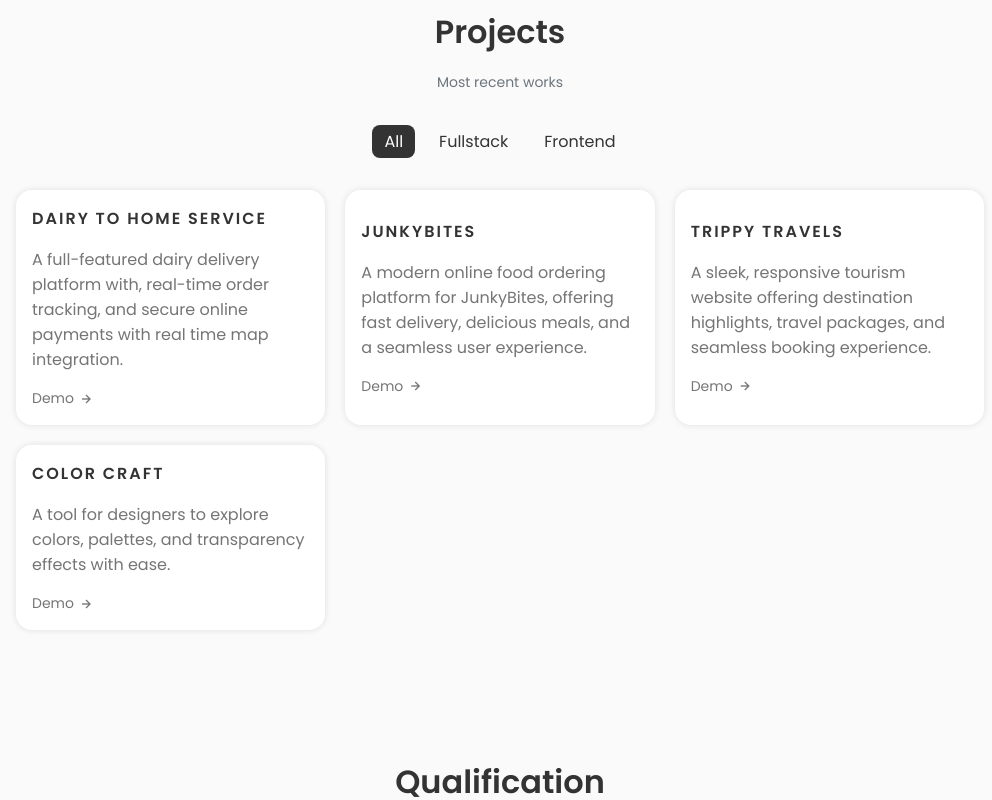
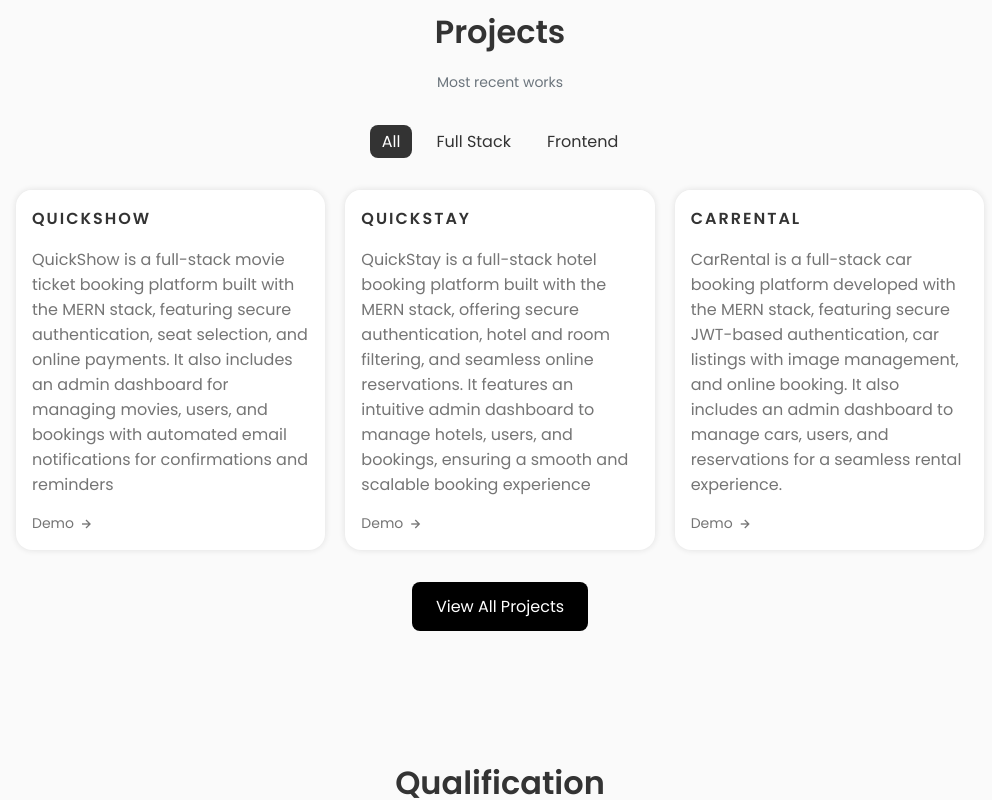
Before and after one commit to Meer-Abdulrehman/Portfolio, a React (Create React App) app: page / in a window 1280 px wide. Shown: the part 2020-2820 px from the top of the page, without its empty margins (140-1132 px from the left). Built offline with nearby package versions, Linux system fonts and the light colour scheme.

Commit message:
update project section and resume update

```diff
--- a/src/components/About/About.js
+++ b/src/components/About/About.js
@@ -1,7 +1,7 @@
 import "./About.css";
 import Info from "./Info.js";
 import AboutImg from "../../assets/abdulrehman2.png";
-import Resume from "../../assets/abdulrehman_latest.pdf";
+import Resume from "../../assets/Meer_Abdulrehman_Resume_.pdf";
 
 const About = () => {
   return (
--- a/src/components/Projects/Projects.css
+++ b/src/components/Projects/Projects.css
@@ -180,3 +180,25 @@
     font-size: var(--small-font-size);
   }
 }
+.view-all-container {
+  display: flex;
+  justify-content: center;
+  margin-top: 2rem;
+}
+
+.view-all-btn {
+  padding: 0.75rem 1.5rem;
+  font-size: var(--font-medium);
+  background-color: #000;   /* Black background */
+  color: #fff;              /* White text */
+  border: none;
+  border-radius: 0.5rem;
+  cursor: pointer;
+  transition: all 0.3s ease-in-out;
+}
+
+.view-all-btn:hover {
+  background-color: #fff;   /* White background */
+  color: #000;              /* Black text */
+  transform: scale(1.05);
+}
--- a/src/components/Projects/Projects.js
+++ b/src/components/Projects/Projects.js
@@ -4,40 +4,92 @@ import "./Projects.css";
 const projectsData = [
   {
     id: 1,
+    title: "QuickShow",
+    description:
+      "QuickShow is a full-stack movie ticket booking platform built with the MERN stack, featuring secure authentication, seat selection, and online payments. It also includes an admin dashboard for managing movies, users, and bookings with automated email notifications for confirmations and reminders",
+    url: "https://quickshow.vercel.app/",
+    category: "full stack",
+  },
+  {
+    id: 2,
+    title: "QuickStay",
+    description:
+      "QuickStay is a full-stack hotel booking platform built with the MERN stack, offering secure authentication, hotel and room filtering, and seamless online reservations. It features an intuitive admin dashboard to manage hotels, users, and bookings, ensuring a smooth and scalable booking experience",
+    url: "https://hb-gs.vercel.app/",
+    category: "full stack",
+  },
+  {
+    id: 3,
+    title: "CarRental",
+    description:
+      "CarRental is a full-stack car booking platform developed with the MERN stack, featuring secure JWT-based authentication, car listings with image management, and online booking. It also includes an admin dashboard to manage cars, users, and reservations for a seamless rental experience.",
+    url: "https://car-rental-gs.vercel.app/",
+    category: "full stack",
+  },
+  {
+    id: 10,
+    title: "FastBasket",
+    description:
+      "A full-stack e-commerce platform built with the MERN stack, featuring secure authentication and role-based access for buyers, sellers, and admin. Sellers can add and manage products, while the admin dashboard provides full control over users, orders, and inventory. The platform includes cart, checkout, and payment integration for a seamless shopping experience.",
+    url: "https://fastbasket.vercel.app/",
+    category: "full stack",
+  },
+  {
+    id: 4,
     title: "Dairy To Home Service",
     description:
       "A full-featured dairy delivery platform with, real-time order tracking, and secure online payments with real time map integration.",
     url: "http://dairyfarmmilk-service.netlify.app/",
-    category: "fullstack",
+    category: "full stack",
   },
   {
-    id: 2,
+    id: 5,
     title: "JunkyBites",
     description:
       "A modern online food ordering platform for JunkyBites, offering fast delivery, delicious meals, and a seamless user experience.",
     url: "https://junkybites.netlify.app/",
-    category: "fullstack",
+    category: "frontend",
   },
   {
-    id: 3,
+    id: 6,
     title: "Trippy Travels",
     description:
       "A sleek, responsive tourism website offering destination highlights, travel packages, and seamless booking experience.",
     url: "https://trippytours-travels.netlify.app/",
     category: "frontend",
   },
-
   {
-    id: 4,
+    id: 7,
     title: "Color Craft",
     description:
       "A tool for designers to explore colors, palettes, and transparency effects with ease.",
     url: "https://colorcraft-new.netlify.app/",
     category: "frontend",
   },
-
-
-
+  {
+    id: 8,
+    title: "ManageX",
+    description:
+      "A full-stack blog application built with the MERN stack, featuring secure authentication, post creation, editing, and deletion with rich text support. It includes an admin dashboard for managing users and content, along with responsive UI for a seamless reading and writing experience",
+    url: "https://cms-appwrite.vercel.app",
+    category: "full stack",
+  },
+  {
+    id: 9,
+    title: "Lamadmin",
+    description:
+      " Designed and developed a responsive frontend dashboard using React.js and Tailwind CSS, featuring interactive charts, data tables, and filtering options. The dashboard provides a clean and user-friendly interface for managing and visualizing data efficiently",
+    url: "https://dashboard-react11.netlify.app/",
+    category: "frontend",
+  },
+  {
+    id: 11,
+    title: "Coffeco",
+    description:
+      "A modern coffee shop website designed with a responsive layout, featuring a clean landing page, product showcase, and smooth navigation. Built to provide an engaging user experience with visually appealing design and mobile-friendly performance",
+    url: "https://cofee-websitebyahsaan.netlify.app/#home",
+    category: "frontend",
+  },
 ];
 
 const Projects = () => {
@@ -48,6 +100,7 @@ const Projects = () => {
 
   const [item, setItem] = useState({ name: "All" });
   const [projects, setProjects] = useState([]);
+  const [showAll, setShowAll] = useState(false);
 
   useEffect(() => {
     if (item.name === "All") {
@@ -57,12 +110,15 @@ const Projects = () => {
         projectsData.filter((project) => project.category === item.name)
       );
     }
+    setShowAll(false); // jab filter change ho to phir se 3 show kare
   }, [item]);
+
   return (
     <section className="section portfolio__projects" id="projects">
       <h2 className="section__title">Projects</h2>
       <span className="section__subtitle">Most recent works</span>
       <div>
+        {/* Filter Buttons */}
         <div className="projects__filters">
           {projectsNav.map((navText, index) => {
             return (
@@ -80,12 +136,15 @@ const Projects = () => {
             );
           })}
         </div>
+
+        {/* Project Cards */}
         <div className="projects__container container grid">
-          {projects.map(({ id, title, url, description }) => {
+          {(showAll ? projects : projects.slice(0, 3)).map(
+            ({ id, title, url, description }) => {
               return (
-              <div class="card" key={id}>
-                <div class="content">
-                  <div class="h6">{title}</div>
+                <div className="card" key={id}>
+                  <div className="content">
+                    <div className="h6">{title}</div>
                     <p>{description}</p>
                     <a
                       href={url}
@@ -99,8 +158,21 @@ const Projects = () => {
                   </div>
                 </div>
               );
-          })}
+            }
+          )}
         </div>
+
+        {/* View All Button */}
+        {!showAll && projects.length > 3 && (
+          <div className="view-all-container">
+            <button
+              className="view-all-btn"
+              onClick={() => setShowAll(true)}
+            >
+              View All Projects
+            </button>
+          </div>
+        )}
       </div>
     </section>
   );
```
Also changed, not shown: 2 other files (tests, documents, lock files or other folders). Lines whose indentation alone changed are shown as unchanged.
